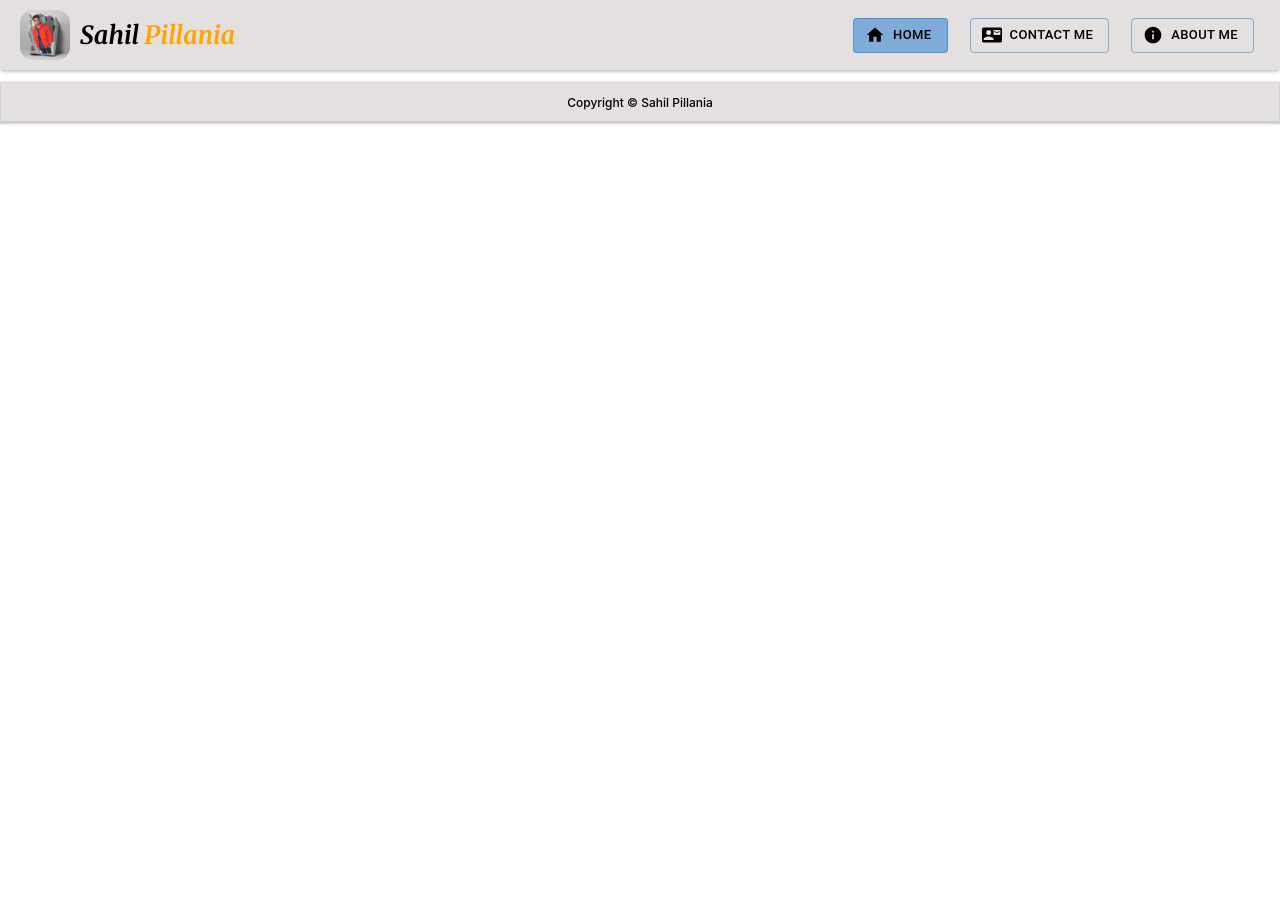
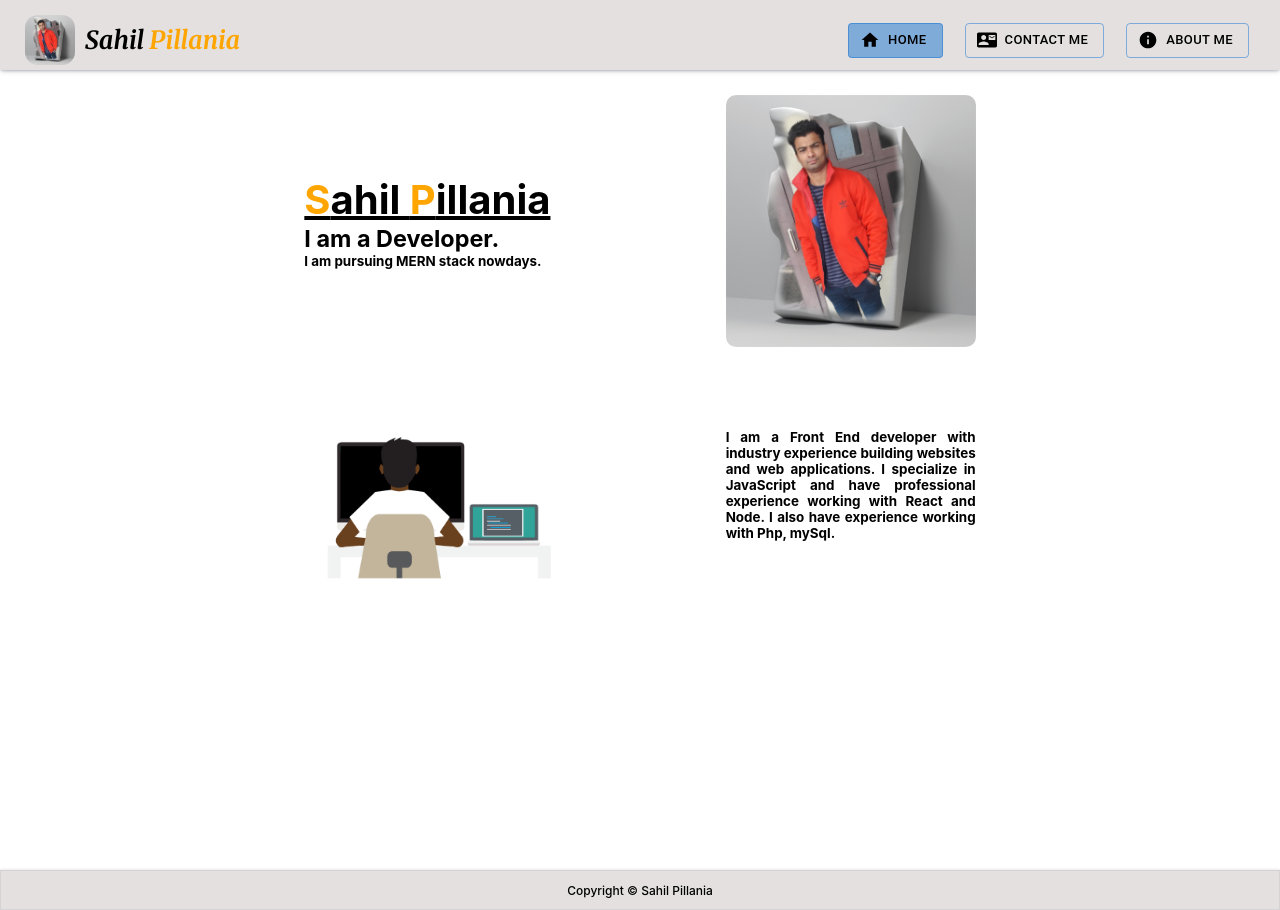
Before and after one commit to Sahil-pillania/portfolio, a React (Create React App) app: page / in a window 1280 px wide. Before the commit the page ends 800 px from the top, so only its background shows below. Built offline with nearby package versions, Linux system fonts and the light colour scheme.

Commit message:
Home page alignment

```diff
--- a/src/components/CSS/Home.css
+++ b/src/components/CSS/Home.css
@@ -0,0 +1,43 @@
+.HomePage {
+  width: 80vw;
+  margin: 8rem auto;
+  padding: 1rem 1rem 0 1rem;
+  min-height: 80vh;
+  /* border: 1px solid black; */
+}
+.Main {
+  /* display: flex;
+  flex-wrap: wrap;
+  justify-content: center; */
+}
+.container {
+  display: flex;
+  flex-wrap: wrap;
+  justify-content: space-evenly;
+  /* border: 1px solid red; */
+}
+.logoHome img {
+  width: 25rem;
+  border-radius: 1rem;
+}
+.left {
+  padding: 0.5rem;
+  display: flex;
+  align-items: center;
+}
+.right {
+  padding: 0.5rem;
+}
+.info {
+  font-size: 2rem;
+}
+.info h1 {
+  text-decoration: underline;
+}
+.info h1 span {
+  color: orange;
+}
+h6 {
+  width: 25rem;
+  text-align: justify;
+}
--- a/src/components/Home.jsx
+++ b/src/components/Home.jsx
@@ -1,9 +1,47 @@
-import React from 'react'
+import React from "react";
+import "./CSS/Home.css";
 
 const Home = () => {
   return (
-    <div>Home</div>
-  )
-}
+    <div className="HomePage">
+      <div className="Main">
+        <div className="container">
+          <div className="left">
+            <div className="info">
+              <h1>
+                <span>S</span>ahil <span>P</span>illania
+              </h1>
+              <h3>I am a Developer.</h3>
+              <h6>I am pursuing MERN stack nowdays.</h6>
+            </div>
+          </div>
+          <div className="right">
+            <div className="logoHome">
+              <img src="./Images/logo.png" alt="" />
+            </div>
+          </div>
+        </div>
 
-export default Home
+        <div className="container">
+          <div className="right">
+            <div className="logoHome">
+              <img src="./Images/gif.gif" alt="" />
+            </div>
+          </div>
+          <div className="left">
+            <div className="info">
+              <h6>
+                I am a Front End developer with industry experience building
+                websites and web applications. I specialize in JavaScript and
+                have professional experience working with React and Node. I also
+                have experience working with Php, mySql.
+              </h6>
+            </div>
+          </div>
+        </div>
+      </div>
+    </div>
+  );
+};
+
+export default Home;
```
Also changed, not shown: public/Images/gif.gif (added).
